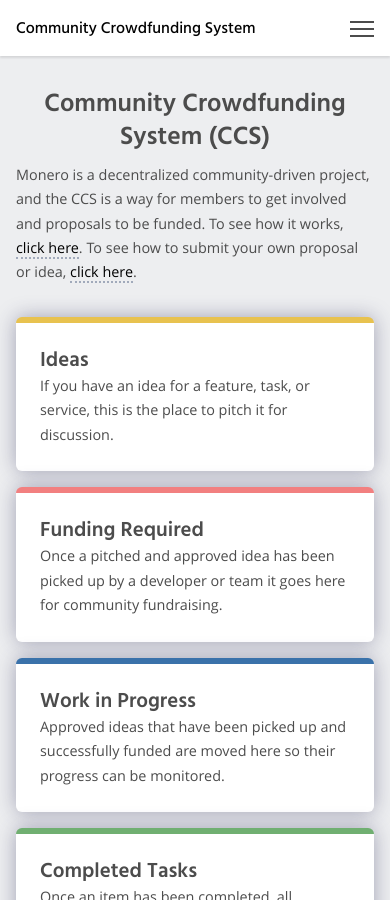
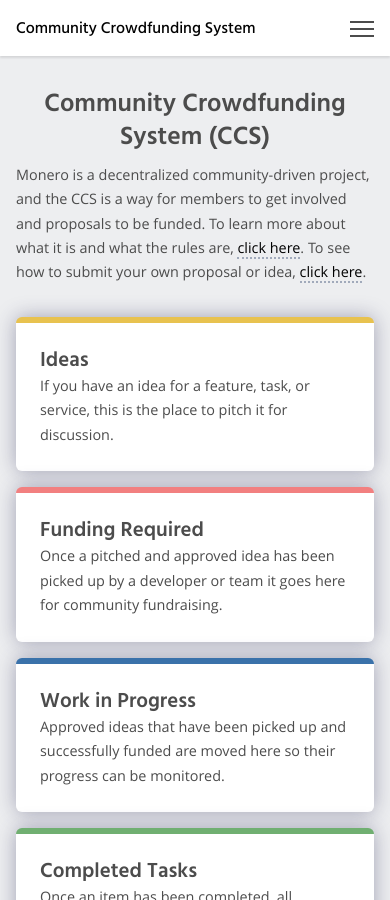
Before and after one commit to vertcoin-project/ccs-front, a Jekyll site: the page built from index.md, in a window 390 px wide and 900 px high. Built offline with Jekyll 4.4.1, drawn with Linux system fonts in a browser that asks for light colours; comment, search, counter and statistics services are not loaded.

Commit message:
Added posts detailing the CCS, how to make a proposal, screenshots for these steps, and added links to these pages where appropriate

```diff
--- a/css/custom.css
+++ b/css/custom.css
@@ -989,12 +989,11 @@
 }
 
 a {
-    color: #ff7519;
+    color: #000;
     text-decoration: none;
 }
 
 a:hover, a:focus, a:active {
-    text-decoration: underline;
     outline: 0;
 }
 
@@ -1461,6 +1460,10 @@
 h1#main-h1 {
     font-size: 3rem;
 }
+
+h2 {
+    font-size: 1.4rem;
+    }
 
 h1 {
     font-size: 1.8rem;
@@ -3012,14 +3015,37 @@
   word-wrap: break-word;
 }
 
+.panel-segment a {
+    border-bottom: 2px dotted #a1aabb;
+    display: inline;
+    line-height: 1.7;
+}
+
+.panel-segment a:hover, .panel-segment a:focus, .panel-segment a:active {
+    border-bottom: 2px solid #a1aabb;
+}
+
+
 .panel-segment:last-child {
     margin-bottom: 1rem;
+}
+
+.panel-segment h1 {
+    margin-top: 0;
+    margin-bottom: 2.5rem;
+    line-height: 1.2;
+    font-size: 2rem;
+}
+
+.panel-segment h2 {
+    margin-top: 2.5rem;
+    text-align: left;
 }
 
 .panel-segment h3 {
     padding-top: 0;
     font-size: 1.5rem;
-    margin-top: 2.5rem;
+    margin-top: 1.7rem;
     font-family: 'Hind', sans-serif;
     font-weight: bold;
 }
@@ -3028,7 +3054,7 @@
     margin-top: 0;
 }
 
-.panel-segment p {
+.panel-segment p, .panel-segment ul li, .panel-segment ol li {
     padding-top: 1rem;
     font-size: 1.1rem;
     line-height: 1.7;
@@ -3039,12 +3065,6 @@
     padding-bottom: 0;
     margin-top: 0;
     margin-bottom: 0;
-}
-
-.panel-segment ul li, .panel-segment ol li {
-    font-size: 1.1rem;
-    line-height: 1.7;
-    padding-top: 1rem;
 }
 
 .panel-segment .gldiscuss {
@@ -3104,9 +3124,17 @@
     padding-top: 3rem;
 }
 
+.panel-segment h2 {
+    margin-top: 2.3rem;
+}
+
 .panel-segment h3 {
     font-size: 1.3rem;
-    margin-top: 2rem;
+    margin-top: 1.5rem;
+}
+
+.panel-segment h1 {
+    margin-bottom: 2rem;
 }
 
 .panel-segment .gldiscuss {
@@ -3140,8 +3168,12 @@
     padding-top: 2rem;
 }
 
-.panel-segment p {
+.panel-segment p, .panel-segment ul li, .panel-segment ol li {
     font-size: 1rem;
+}
+
+.panel-segment h2 {
+    margin-top: 2rem;
 }
 
 .panel-segment h3 {
@@ -3149,6 +3181,11 @@
     margin-top: 1.5rem;
 }
 
+.panel-segment h1 {
+    margin-bottom: 1.5rem;
+    font-size: 1.7rem;
+}
+
 .panel-segment .gldiscuss {
     padding-top: 1.5rem;
     margin-top: 2rem;
@@ -3164,6 +3201,10 @@
   .panel-segment:first-of-type, .milestone.panel-segment:first-of-type {
 
   }
+
+.panel-segment h1 {
+    font-size: 1.5rem;
+}
 
   .input:checked + .label {
       padding-bottom: 0;
--- a/ideas/index.html
+++ b/ideas/index.html
@@ -9,7 +9,7 @@
           <p><a href="/">Community Crowdfunding System</a></p>
           <p class="bread-active">{{page.title}}</p>
           <p class="submit-idea">
-              <a href="#" target="_blank">Submit Idea</a>
+              <a href="/how-to-css/" target="_blank">Submit Idea</a>
           </p>
       </div>
    </div>
--- a/index.md
+++ b/index.md
@@ -7,7 +7,7 @@
                <h1>{{page.title}}</h1>
         </div>
         <div class="container description" >
-               <p>Monero is a decentralized community-driven project, and the CCS is a way for members to get involved and proposals to be funded. To see how it works, <a href="">click here</a>. To see how to submit your own proposal or idea, <a href="">click here</a>.</p>
+               <p>Monero is a decentralized community-driven project, and the CCS is a way for members to get involved and proposals to be funded. To learn more about what it is and what the rules are, <a href="/what-is-ccs/">click here</a>. To see how to submit your own proposal or idea, <a href="/how-to-css/">click here</a>.</p>
         </div>
         <section class="container">
             <div class="row">
```
Also changed, not shown: _layouts/post.html (added, +17 -0 lines), how-to-css/index.md (added, +213 -0 lines), what-is-ccs/index.md (added, +52 -0 lines), img/how-to/branches.PNG (added), img/how-to/edit-edit-button.PNG (added), img/how-to/edit-editing-seen.PNG (added), img/how-to/edit-find-branch.PNG (added), img/how-to/fork-success.png (added), img/how-to/fork.png (added), img/how-to/mr.PNG (added), img/how-to/new-branch-success.PNG (added), img/how-to/new-branch.PNG (added), img/how-to/new-file.PNG (added), img/how-to/submit-mr.PNG (added).
